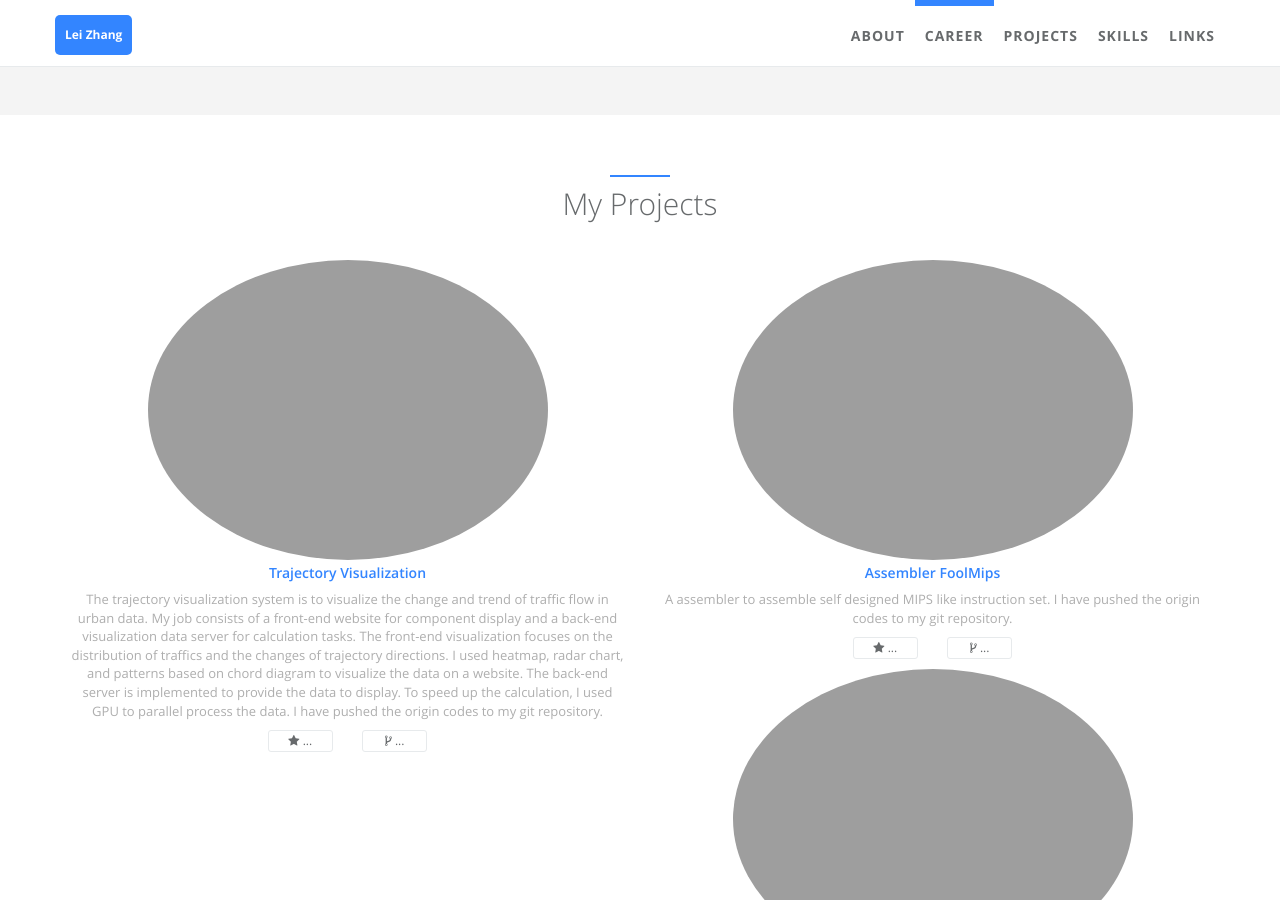
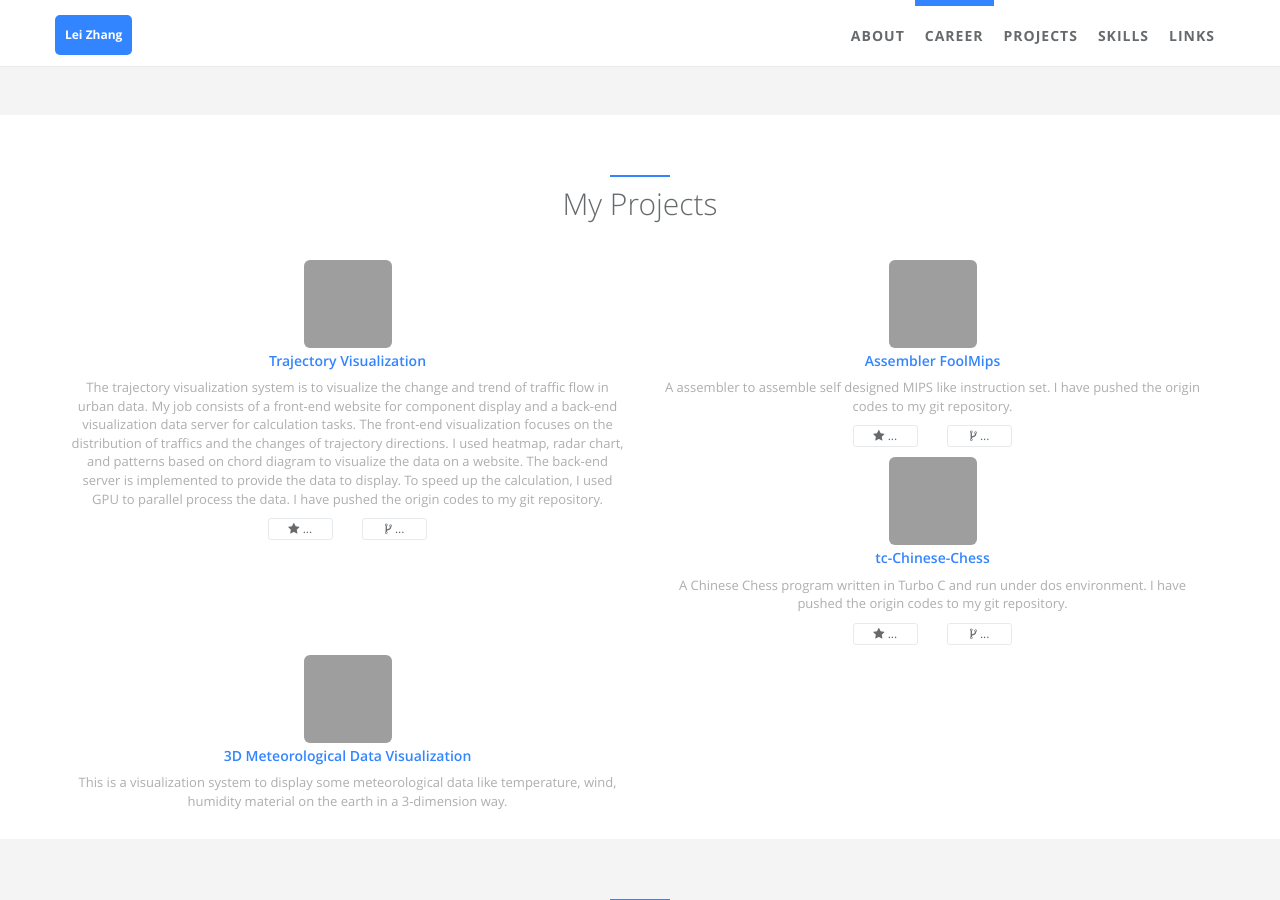
Before and after one commit to lanzhige/lanzhige.github.io, a Jekyll site: the page built from index.html, in a window 1280 px wide and 900 px high, scrolled down 967 px. Built offline with Jekyll 4.4.1, drawn with Linux system fonts in a browser that asks for light colours.

Commit message:
thirdteenth

```diff
--- a/_includes/sections/projects.html
+++ b/_includes/sections/projects.html
@@ -18,7 +18,7 @@
             <div class="col-sm-6 wow {% if loopindex == 1 %} fadeInLeft {% else %} fadeInRight {% endif %}">
             {% endif %}
               <div class="team-member">
-                  <img src="{{ project.img | prepend: site.baseurl }}" class="img-responsive img-circle img-middle" alt="">
+                  <img src="{{ project.img | prepend: site.baseurl }}" class="img-responsive img-rounded img-small" alt="">
                   <h4>
                   {% if project.url %}
                   <a href="{{ project.url }}" target="_blank"><span class="navy">{{ project.name }}</span></a>
```
